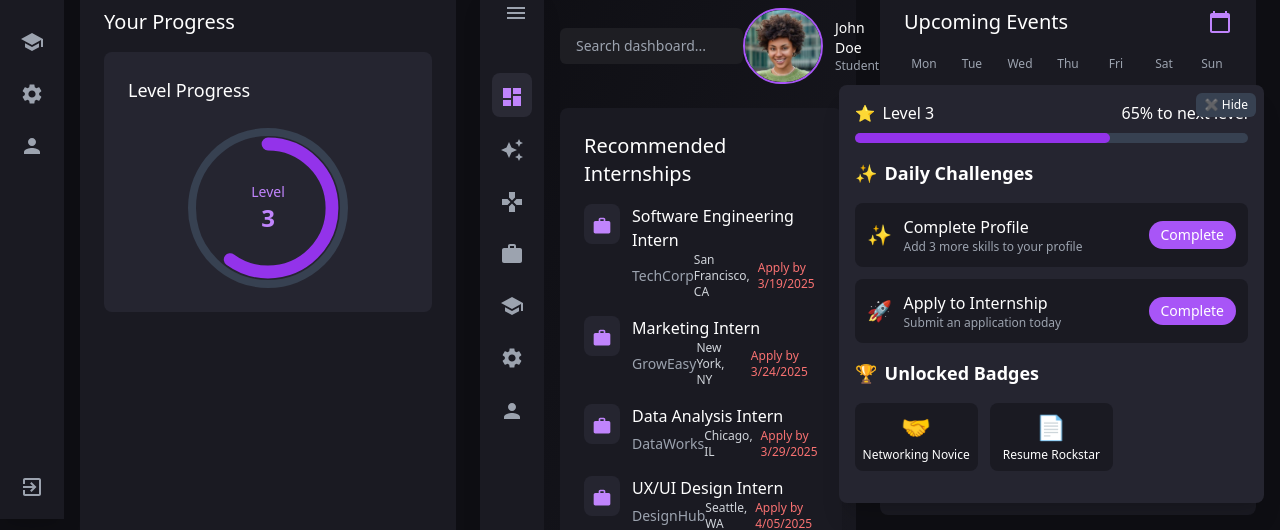
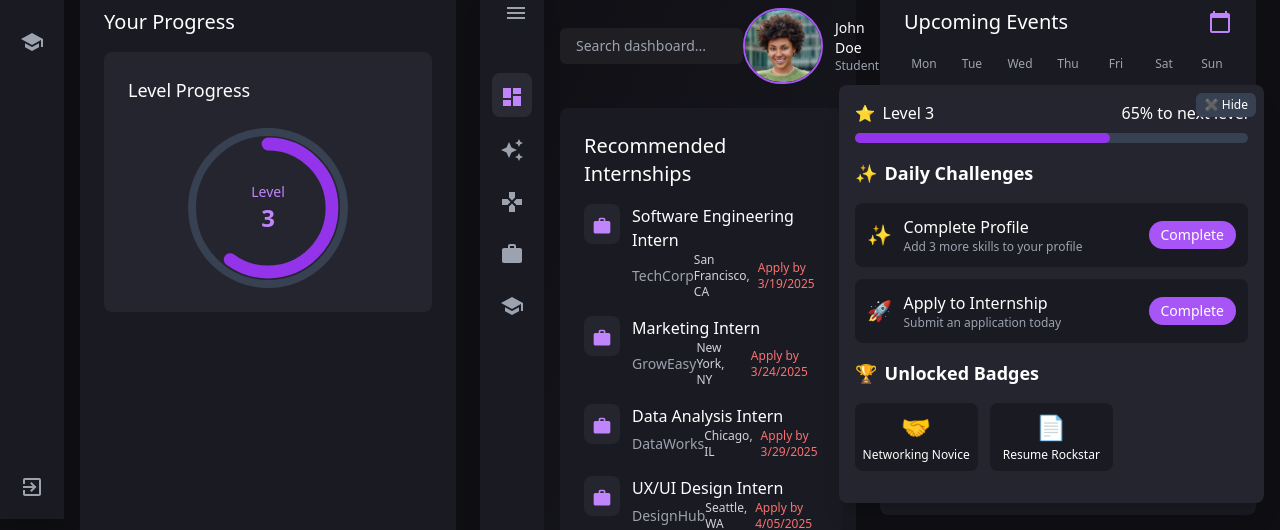
Before and after one commit to 4-DA/ready_to_connect_frontend, a Next.js app: page / in a window 1280 px wide. Shown: the part 281-811 px from the top of the page. Built offline with nearby package versions, Linux system fonts and the light colour scheme.

Commit message:
sidebar update

```diff
--- a/components/Sidebar.tsx
+++ b/components/Sidebar.tsx
@@ -34,8 +34,7 @@ export default function Sidebar() {
     },
     { icon: <WorkIcon />, label: "Internships", href: "/internship" },
     { icon: <SchoolIcon />, label: "Courses", href: "/courses" },
-    { icon: <SettingsIcon />, label: "Settings", href: "/settings" },
-    { icon: <PersonIcon />, label: "Profile", href: "/profile" },
+
   ];
 
   return (
```
